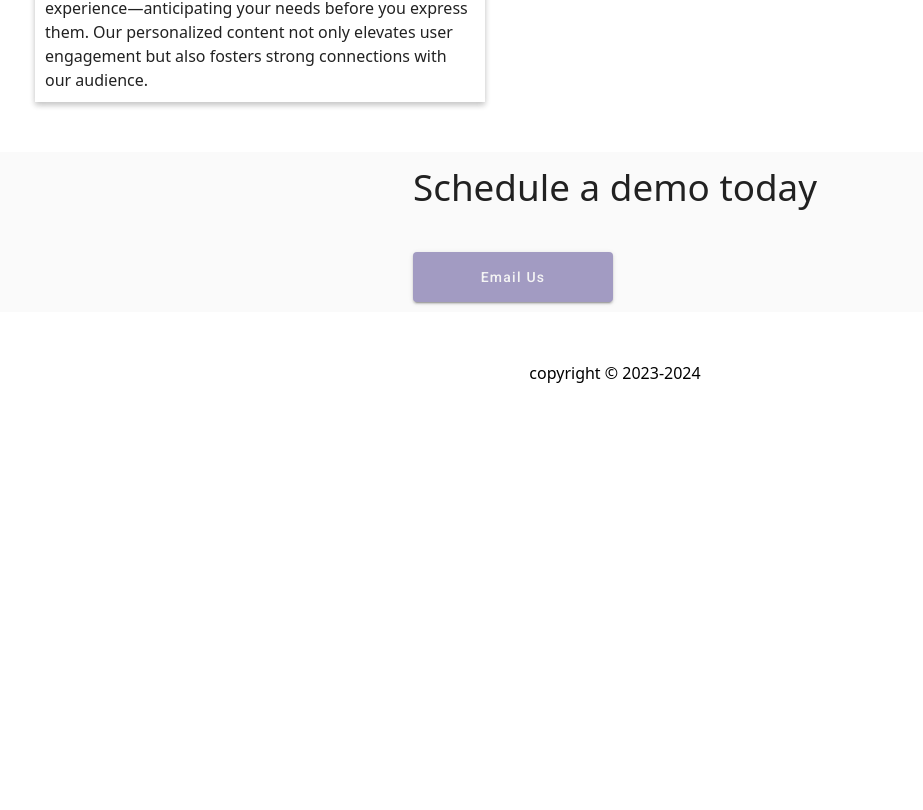
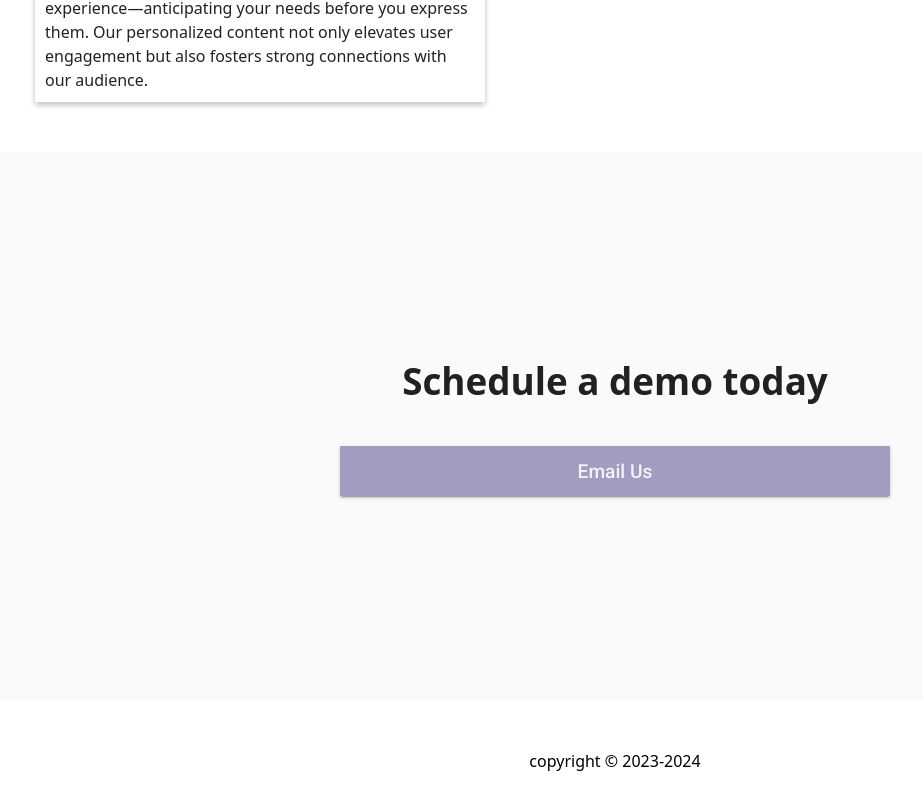
Before and after one commit to kdreh/spillwine, an Angular app: page /#/home in a window 1280 px wide. Shown: the part 1747-2557 px from the top of the page, without its empty margins (25-948 px from the left). Before the commit the page ends 2181 px from the top, so only its background shows below. Built offline with nearby package versions, Linux system fonts and the light colour scheme.

Commit message:
footer year dynamic and home info fixed

```diff
--- a/src/app/footer/footer.component.html
+++ b/src/app/footer/footer.component.html
@@ -1,5 +1,5 @@
 <div class="footer">
     <div class="copyright">
-        <p>copyright © 2023-2024</p>
+        <p>copyright © 2023-{{currentYear}}</p>
     </div>
 </div>
--- a/src/app/footer/footer.component.ts
+++ b/src/app/footer/footer.component.ts
@@ -6,5 +6,6 @@ import { Component } from '@angular/core';
   styleUrls: ['./footer.component.scss']
 })
 export class FooterComponent {
+  currentYear = new Date().getFullYear();
 
 }
--- a/src/app/pages/home/home.component.html
+++ b/src/app/pages/home/home.component.html
@@ -67,8 +67,8 @@
 
 <main class=" cta center">
     <section id="section" class="middle">
-        <div class="center">
-            <div class="cta-text">
+        <div class="t-center">
+            <div class="cta-text" >
                 <h1>Schedule a demo today</h1>
             </div>
             <div class="spacer"></div>
--- a/src/app/pages/home/home.component.scss
+++ b/src/app/pages/home/home.component.scss
@@ -90,10 +90,18 @@
     @include image(155px !important, auto)
 }
 .cta {
-    min-height: 20vh;
-
-    & .center {
-        flex-direction: column;
+    min-height: 548px;
+     h1 {
+        font-weight: 600 !important;
+    }
+    & .t-center {
+        text-align: center;
+    }
+    & .t-center a {
+        border-radius: 0px !important;
+        width: 550px !important;
+        font-size: 1.2em !important;
+        letter-spacing: normal !important;
     }
 }
 .res {
```
